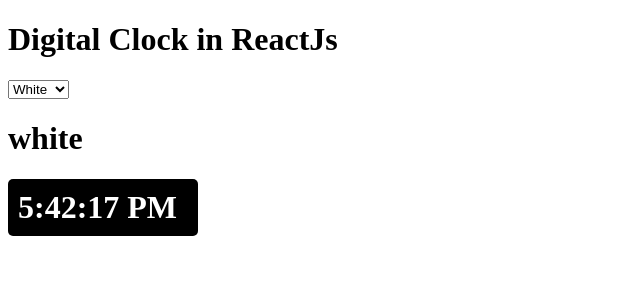
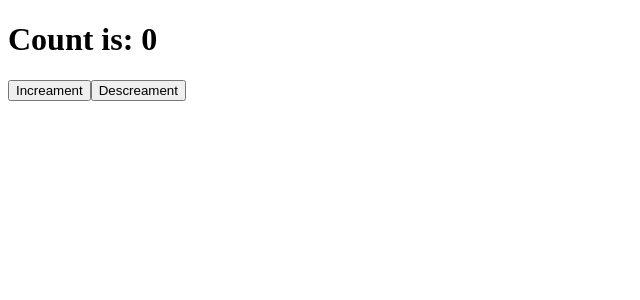
Before and after one commit to saeedali780/learn-react, a React (Vite) app: page / in a window 1280 px wide. Shown: the top 300 px of the page, without its empty margins (0-640 px from the left). Built offline with nearby package versions, Linux system fonts and the light colour scheme.

Commit message:
Handle Side Effect with useEffect in component

```diff
--- a/src/App.jsx
+++ b/src/App.jsx
@@ -1,24 +1,27 @@
-import React, { useState } from 'react';
-import Clock from './Clock';
+import React, { useEffect, useState } from 'react';
+
 
 const App = () => {
-  const [color,setColor] = useState("white")
-  console.log(color);
+  const [count,setCount] = useState(0);
+
+  useEffect(()=>{
+  callfun();
+    callfun2()
+  },[])
+  function callfun(){
+    console.log("Hello from fun");
+  }
+  function callfun2(){
+    console.log("Hello from fun2");
+  }
+
+
   return (
     <div >
-      <h1>Digital Clock in ReactJs</h1>
-      <select defaultValue={"white"} onChange={(e)=> setColor(e.target.value)}>
-        <option value="red">Red</option>
-        <option value="blue">Blue</option>
-        <option value="green">Green</option>
-        <option value="yellow">Yellow</option>
-        <option value="pink">Pink</option>
-        <option value="white">White</option>
-      </select>
-      <h1>{color}</h1>
+      <h1>Count is: {count}</h1>
+      <button onClick={()=> setCount(count + 1)}>Increament</button>
+      <button onClick={()=> setCount(count - 1)}>Descreament</button>
 
-
-     <Clock color={color}/>
     </div>
   )
 }
```
